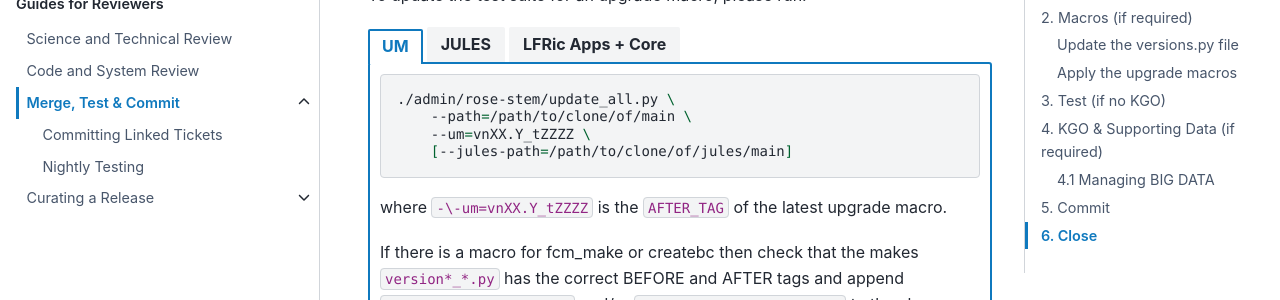
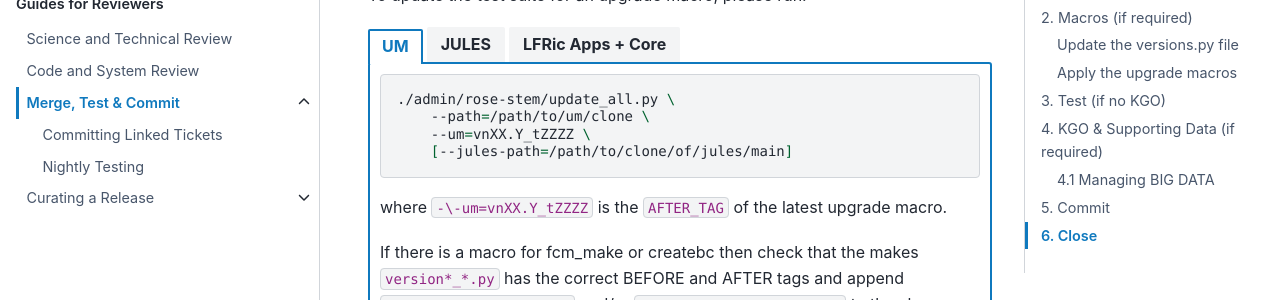
Before and after one commit to MetOffice/simulation-systems, a Sphinx documentation site: the page built from source/Reviewers/howtocommit.rst, in a window 1280 px wide and 900 px high, scrolled down 2123 px. Shown: the part 152-452 px from the top of the window. Built offline with Sphinx 7.4.7 and the PyData theme 0.15.4, drawn with Linux system fonts in a browser that asks for light colours.

Commit message:
Apply suggestion from @james-bruten-mo
Co-authored-by: James Bruten <109733895+james-bruten-mo@users.noreply.github.com>

```diff
--- a/source/Reviewers/howtocommit.rst
+++ b/source/Reviewers/howtocommit.rst
@@ -100,7 +100,7 @@ To update the test suite for an upgrade macro, please run:
         .. code-block:: shell
 
             ./admin/rose-stem/update_all.py \
-                --path=/path/to/clone/of/main \
+                --path=/path/to/um/clone \
                 --um=vnXX.Y_tZZZZ \
                 [--jules-path=/path/to/clone/of/jules/main]
 
```
